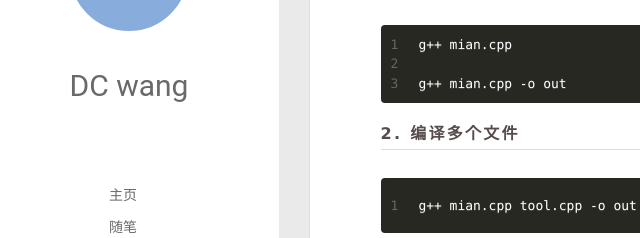
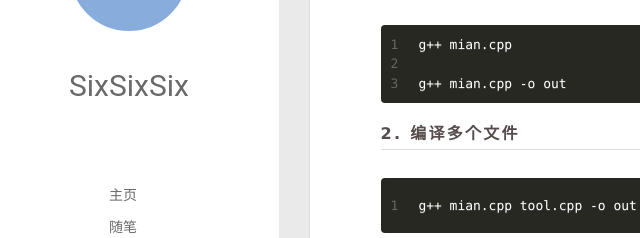
Before and after one commit to Livings5858/Livings5858.github.io, a plain HTML site: page index.html in a window 1280 px wide. Shown: the part 204-442 px from the top of the page, 21-661 px from the left. Drawn offline with Linux system fonts and the light colour scheme; no server answers.

Commit message:
Site updated: 2020-10-06 13:02:17

```diff
--- a/index.html
+++ b/index.html
@@ -6,17 +6,17 @@
   <meta name="renderer" content="webkit">
   <meta http-equiv="X-UA-Compatible" content="IE=edge" >
   <link rel="dns-prefetch" href="http://yoursite.com">
-  <title>DC wang</title>
+  <title>Script</title>
   <meta name="viewport" content="width=device-width, initial-scale=1, maximum-scale=1">
   <meta property="og:type" content="website">
-<meta property="og:title" content="DC wang">
+<meta property="og:title" content="Script">
 <meta property="og:url" content="http://yoursite.com/index.html">
-<meta property="og:site_name" content="DC wang">
+<meta property="og:site_name" content="Script">
 <meta property="og:locale" content="zh">
-<meta property="article:author" content="DC wang">
+<meta property="article:author" content="SixSixSix">
 <meta name="twitter:card" content="summary">
 
-    <link rel="alternative" href="/atom.xml" title="DC wang" type="application/atom+xml">
+    <link rel="alternative" href="/atom.xml" title="Script" type="application/atom+xml">
 
 
     <link rel="icon" href="/favicon.png">
@@ -46,7 +46,7 @@
 			<img src="" class="js-avatar">
 		</a>
 		<hgroup>
-		  <h1 class="header-author"><a href="/">DC wang</a></h1>
+		  <h1 class="header-author"><a href="/">SixSixSix</a></h1>
 		</hgroup>
 
 
@@ -104,7 +104,7 @@
 				<img src="" class="js-avatar">
 			</div>
 			<hgroup>
-			  <h1 class="header-author js-header-author">DC wang</h1>
+			  <h1 class="header-author js-header-author">SixSixSix</h1>
 			</hgroup>
 
 
@@ -448,7 +448,7 @@
   <div class="outer">
     <div id="footer-info">
     	<div class="footer-left">
-    		&copy; 2020 DC wang
+    		&copy; 2020 SixSixSix
     	</div>
       	<div class="footer-right">
       		<a href="http://hexo.io/" target="_blank">Hexo</a>  Theme <a href="https://github.com/litten/hexo-theme-yilia" target="_blank">Yilia</a> by Litten
```
Also changed, not shown: 2020/04/26/Linux下多线程及线程同步/index.html (+7 -7 lines), 2020/04/26/Linux下的C++编译/index.html (+7 -7 lines), archives/2020/04/index.html (+8 -8 lines), archives/2020/index.html (+8 -8 lines), archives/index.html (+8 -8 lines).
